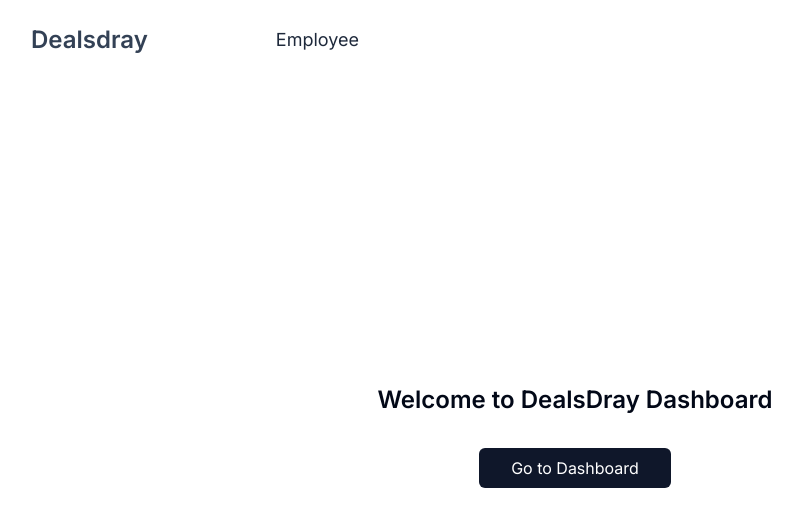
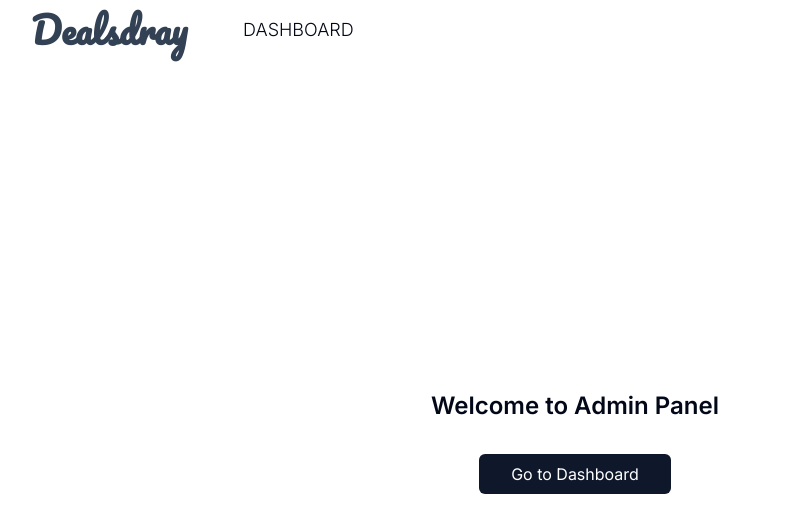
Before and after one commit to Thagoo/dealsdray-assignment, a Next.js app: page / in a window 1280 px wide. Shown: the top 532 px of the page, without its empty margins (65-867 px from the left). Built offline with nearby package versions, Linux system fonts and the light colour scheme; no server answers.

Commit message:
Some UI fixes

```diff
--- /dev/null
+++ b/src/app/dashboard/loading.jsx
@@ -0,0 +1,5 @@
+import LoadingSpinner from "@/ui/loading-ui";
+
+export default function Loading() {
+  return <LoadingSpinner />;
+}
--- a/src/app/layout.js
+++ b/src/app/layout.js
@@ -1,4 +1,4 @@
-import { Inter } from "next/font/google";
+import { Inter, Pacifico } from "next/font/google";
 import "./globals.css";
 import Header from "@/components/header";
 
@@ -13,8 +13,8 @@ export default function RootLayout({ children }) {
   return (
     <html lang="en">
       <body className={inter.className}>
-        <div className="flex flex-col min-h-screen px-24 py-6">
-          <Header />
+        <div className="flex flex-col min-h-screen px-24 py-2">
+          <Header className="" />
           {children}
         </div>
       </body>
--- a/src/app/login/layout.jsx
+++ /dev/null
@@ -1,3 +0,0 @@
-export default function Layout({ children }) {
-  return <>{children}</>;
-}
--- a/src/app/page.js
+++ b/src/app/page.js
@@ -4,10 +4,7 @@ export default function Home() {
   return (
     <>
       <div className="flex-1 flex flex-col justify-center items-center space-y-8">
-        <h1 className="text-2xl font-semibold">
-          {" "}
-          Welcome to DealsDray Dashboard
-        </h1>
+        <h1 className="text-2xl font-semibold"> Welcome to Admin Panel</h1>
 
         <Link
           href={"/dashboard"}
--- a/src/components/dashboard/create-employee.jsx
+++ b/src/components/dashboard/create-employee.jsx
@@ -68,6 +68,8 @@ export default function CreateEmpoyeeForm() {
     if (state.success) {
       window.alert("Employee has been created");
       formRef.current.reset();
+      setCroppedImage(null);
+      setCourse(null);
     }
   }, [state]);
 
@@ -235,7 +237,7 @@ export default function CreateEmpoyeeForm() {
                     ))}
                 </div>
                 <div>
-                  <fieldset className="flex gap-8 my-10">
+                  <fieldset className="flex gap-8">
                     <p>Gender</p>
 
                     <div className="pl-10 text-center">
@@ -244,6 +246,7 @@ export default function CreateEmpoyeeForm() {
                         id="male"
                         name="gender"
                         value="male"
+                        onChange={handleResetValidationErrors}
                       />
                       <label for="male">Male</label>
                     </div>
@@ -254,6 +257,7 @@ export default function CreateEmpoyeeForm() {
                         id="female"
                         name="gender"
                         value="female"
+                        onChange={handleResetValidationErrors}
                       />
                       <label for="female">Female</label>
                     </div>
@@ -276,7 +280,10 @@ export default function CreateEmpoyeeForm() {
                         name="course"
                         value="mca"
                         checked={course === "mca"}
-                        onChange={(e) => setCourse(e.target.value)}
+                        onChange={(e) => {
+                          handleResetValidationErrors();
+                          setCourse(e.target.value);
+                        }}
                       />
                       <label for="mca">MCA</label>
                     </div>
@@ -287,7 +294,10 @@ export default function CreateEmpoyeeForm() {
                         value="bca"
                         name="course"
                         checked={course === "bca"}
-                        onChange={(e) => setCourse(e.target.value)}
+                        onChange={(e) => {
+                          handleResetValidationErrors();
+                          setCourse(e.target.value);
+                        }}
                       />
                       <label for="bca">BCA</label>
                     </div>
@@ -298,7 +308,10 @@ export default function CreateEmpoyeeForm() {
                         value="bsc"
                         name="course"
                         checked={course === "bsc"}
-                        onChange={(e) => setCourse(e.target.value)}
+                        onChange={(e) => {
+                          handleResetValidationErrors();
+                          setCourse(e.target.value);
+                        }}
                       />
                       <label for="bsc">BSc</label>
                     </div>
--- a/src/components/header.jsx
+++ b/src/components/header.jsx
@@ -1,30 +1,47 @@
 import { auth, signOut } from "@/lib/auth";
+import { Pacifico } from "next/font/google";
+import Image from "next/image";
 import Link from "next/link";
 import React from "react";
+const pacifico = Pacifico({ weight: ["400"], subsets: ["latin"] });
 
 export default async function Header() {
   const session = await auth();
 
   return (
-    <div className="flex w-full gap-32 items-center pb-10">
-      <Link href="/" className="hover:underline">
-        <span className="text-2xl text-slate-700 font-semibold">Dealsdray</span>
+    <div className="flex w-full gap-10 items-center mb-10">
+      <Link href="/" className={pacifico.className}>
+        <span className="text-4xl text-slate-700 font-semibold ">
+          Dealsdray
+        </span>
       </Link>
-
-      <Link href="/dashboard" className="hover:underline">
-        <span className="text-lg text-slate-800">Employee</span>
+      <Link
+        href="/dashboard"
+        className="hover:bg-slate-100 px-4 py-2 rounded-md"
+      >
+        <span className="text-lg uppercase font-light">Dashboard</span>
       </Link>
-
       {session?.user.username && (
-        <div className="flex gap-4 ml-auto">
-          <p>{session?.user.username}</p>
+        <div className="flex gap-4 ml-auto items-center">
+          <div className="flex-col">
+            <Image
+              src={"/assets/no-avatar.svg"}
+              alt="avatar logo"
+              width={40}
+              height={24}
+              className="rounded-full p-1 mr-2"
+            />
+            <p className="text-slate-800 font-light cursor-default">
+              {session?.user.username}
+            </p>
+          </div>
           <form
             action={async () => {
               "use server";
               await signOut();
             }}
           >
-            <button className="flex h-[48px] grow items-center justify-center gap-2 rounded-md bg-gray-50 p-3 text-sm font-medium hover:bg-sky-100 hover:text-blue-600 md:flex-none md:justify-start md:p-2 md:px-3">
+            <button className="flex h-[48px] grow items-center justify-center gap-2 rounded-md bg-gray-50 p-3 text-sm font-medium hover:bg-sky-100 hover:text-slate-800 md:flex-none md:justify-start md:p-2 md:px-3">
               <div className="hidden md:block">Sign Out</div>
             </button>
           </form>
--- a/src/components/login-form.jsx
+++ b/src/components/login-form.jsx
@@ -74,14 +74,6 @@ export default function LoginForm() {
           <Submit />
         </div>
       </form>
-      <div>
-        <p>
-          Don't have an account?{" "}
-          <span className="text-blue-600">
-            <Link href="/register">Register</Link>
-          </span>
-        </p>
-      </div>
     </div>
   );
 }
--- a/src/components/table.jsx
+++ b/src/components/table.jsx
@@ -59,24 +59,24 @@ export default function EmployeeTable({ employeeData }) {
     <>
       <div className="flex justify-between px-2 mb-2 ">
         <div className="flex justify-between w-full">
-          <h1 className="hidden md:block text-lg text-accent-foreground font-semibold">
+          <h1 className="hidden md:block text-xl text-accent-foreground font-semibold">
             Employees
           </h1>
+          <TableSearchInput
+            searchTerm={searchTerm}
+            setSearchTerm={setSearchTerm}
+          />
           <div className="flex gap-4">
             <h1 className="hidden md:block text-lg text-accent-foreground font-semibold">
               Total Count: {employeeData.length}
             </h1>
+
             <Link href="/dashboard/create">
               <span className="bg-slate-800 rounded-md py-2 px-4 text-white hover:bg-slate-700">
                 Create Employee
               </span>
             </Link>
           </div>
-
-          <TableSearchInput
-            searchTerm={searchTerm}
-            setSearchTerm={setSearchTerm}
-          />
         </div>
       </div>
       <div className="w-full max-h-screen overflow-x-auto space-y-2">
--- a/src/lib/data.js
+++ b/src/lib/data.js
@@ -5,7 +5,7 @@ export async function fetchEmployees() {
   try {
     connectDb();
     const employees = await Employee.find();
-    return employees;
+    return JSON.parse(JSON.stringify(employees));
   } catch (error) {}
 }
 
--- /dev/null
+++ b/src/ui/loading-ui.jsx
@@ -0,0 +1,9 @@
+import React from "react";
+
+export default function LoadingSpinner() {
+  return (
+    <div className="flex justify-center items-center h-[50vh]">
+      <div className="animate-spin rounded-full h-20 w-20 border-t-4 border-b-4 border"></div>
+    </div>
+  );
+}
```
